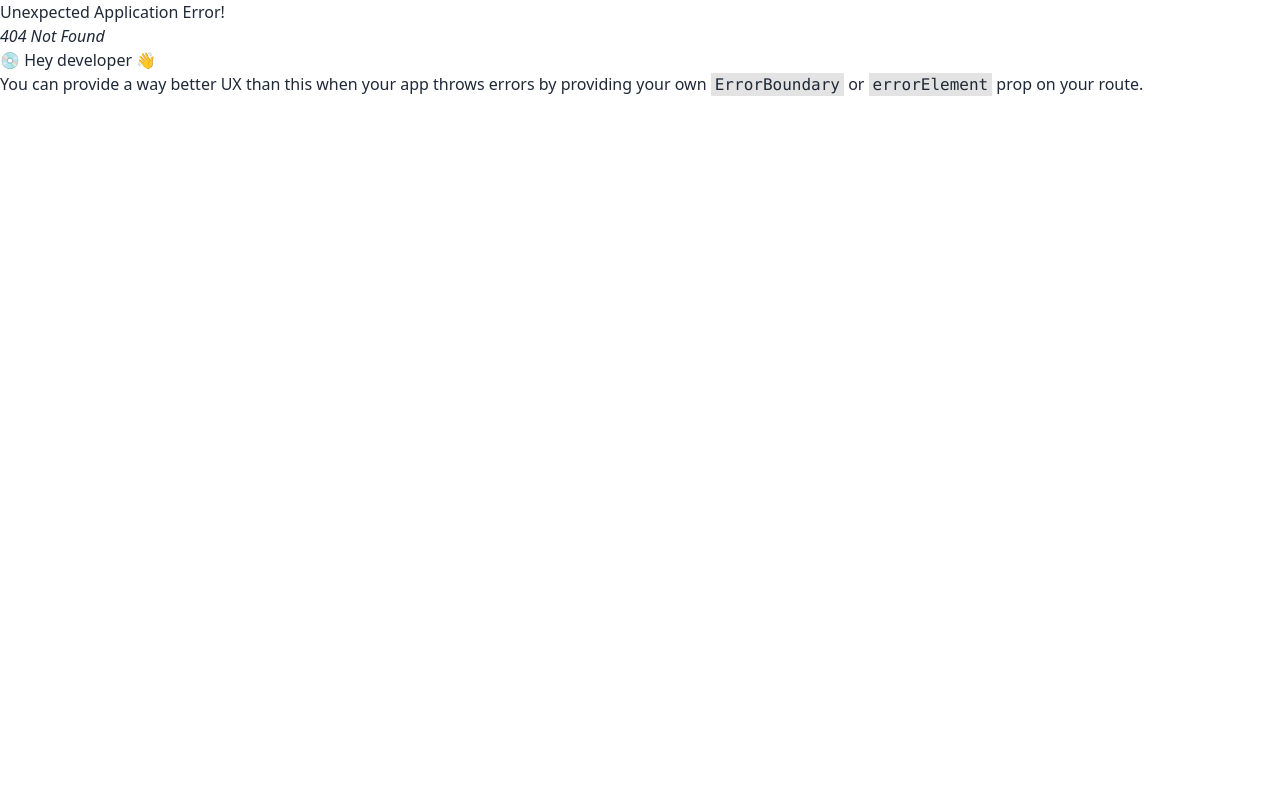
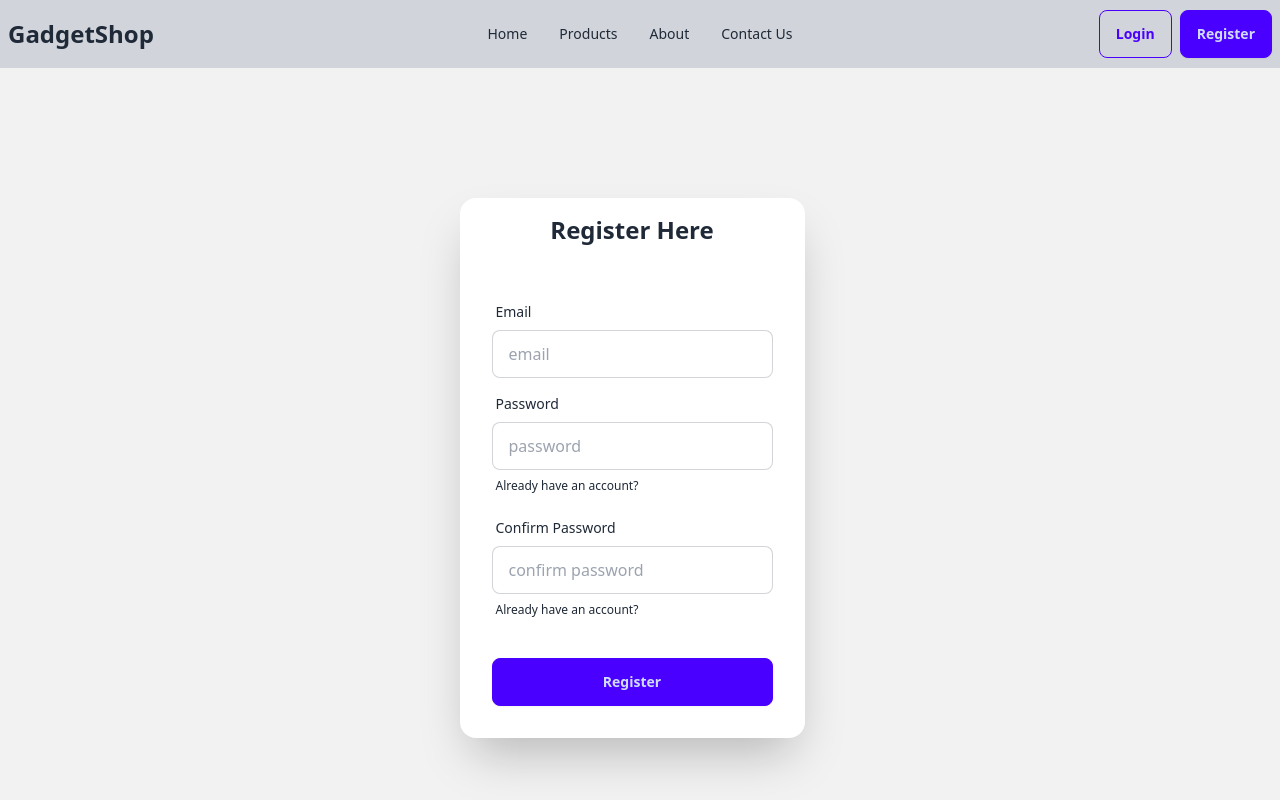
Before and after one commit to NihanShahriarPalock/GadgetShop, a React (Vite) app in the folder Client/: page /register in a window 1280 px wide. Before the commit this address had no page. Shown: the top 800 px of the page. Built offline with nearby package versions, Linux system fonts and the light colour scheme.

Commit message:
Login Register Static page

```diff
--- a/Client/src/components/Navbar.jsx
+++ b/Client/src/components/Navbar.jsx
@@ -1,9 +1,9 @@
 
-
+import { Link, NavLink } from "react-router-dom";
 const Navbar = () => {
   return (
     <>
-      <div className='navbar bg-base-100'>
+      <div className='navbar bg-gray-300'>
         <div className='navbar-start'>
           <div className='dropdown'>
             <div tabIndex={0} role='button' className='btn btn-ghost lg:hidden'>
@@ -25,54 +25,48 @@ const Navbar = () => {
               tabIndex={0}
               className='menu menu-sm dropdown-content bg-base-100 rounded-box z-[1] mt-3 w-52 p-2 shadow'>
               <li>
-                <a>Item 1</a>
+                <NavLink to='/'>Home</NavLink>
               </li>
               <li>
-                <a>Parent</a>
-                <ul className='p-2'>
-                  <li>
-                    <a>Submenu 1</a>
-                  </li>
-                  <li>
-                    <a>Submenu 2</a>
-                  </li>
-                </ul>
+                <NavLink to='/products'>Products</NavLink>
               </li>
               <li>
-                <a>Item 3</a>
+                <NavLink to='/about'>About</NavLink>
+              </li>
+              <li>
+                <NavLink to='/contact-us'>Contact Us</NavLink>
               </li>
             </ul>
           </div>
-          <a className='btn btn-ghost text-xl'>daisyUI</a>
+          <h1 className='font-bold text-2xl'>GadgetShop</h1>
         </div>
         <div className='navbar-center hidden lg:flex'>
           <ul className='menu menu-horizontal px-1'>
             <li>
-              <a>Item 1</a>
+              <NavLink to='/'>Home</NavLink>
             </li>
             <li>
-              <details>
-                <summary>Parent</summary>
-                <ul className='p-2'>
-                  <li>
-                    <a>Submenu 1</a>
-                  </li>
-                  <li>
-                    <a>Submenu 2</a>
-                  </li>
-                </ul>
-              </details>
+              <NavLink to='/products'>Products</NavLink>
             </li>
             <li>
-              <a>Item 3</a>
+              <NavLink to='/about'>About</NavLink>
+            </li>
+            <li>
+              <NavLink to='/contact-us'>Contact Us</NavLink>
             </li>
           </ul>
         </div>
         <div className='navbar-end'>
-          <a className='btn'>Button</a>
+          <div className='flex items-center gap-2'>
+            <Link to='/login'>
+              <button className='btn btn-primary btn-outline'>Login</button>
+            </Link>
+            <Link to='/register'>
+              <button className='btn btn-primary'>Register</button>
+            </Link>
+          </div>
         </div>
-          </div>
-
+      </div>
     </>
   );
 }
--- /dev/null
+++ b/Client/src/pages/About.jsx
@@ -0,0 +1,9 @@
+
+
+const About = () => {
+  return (
+    <div>About</div>
+  )
+}
+
+export default About
--- /dev/null
+++ b/Client/src/pages/Contact.jsx
@@ -0,0 +1,9 @@
+
+
+const Contact = () => {
+  return (
+    <div>Contact</div>
+  )
+}
+
+export default Contact
--- /dev/null
+++ b/Client/src/pages/Login.jsx
@@ -0,0 +1,49 @@
+import { Link } from "react-router-dom";
+
+
+const Login = () => {
+  return (
+    <div className='hero bg-base-200 min-h-screen'>
+      <div className='hero-content flex-col lg:flex-row-reverse'>
+        <div className='text-center lg:text-left'></div>
+        <div className='card bg-base-100 w-full max-w-sm shrink-0 shadow-2xl'>
+          <h1 className='text-2xl font-bold text-center py-4'>Login Now</h1>
+          <form className='card-body'>
+            <div className='form-control'>
+              <label className='label'>
+                <span className='label-text'>Email</span>
+              </label>
+              <input
+                type='email'
+                placeholder='email'
+                className='input input-bordered'
+                required
+              />
+            </div>
+            <div className='form-control'>
+              <label className='label'>
+                <span className='label-text'>Password</span>
+              </label>
+              <input
+                type='password'
+                placeholder='password'
+                className='input input-bordered'
+                required
+              />
+              <label className='label'>
+                <Link to='/register' className='label-text-alt link link-hover '>
+                  Need Register !
+                </Link>
+              </label>
+            </div>
+            <div className='form-control mt-6'>
+              <button className='btn btn-primary'>Login </button>
+            </div>
+          </form>
+        </div>
+      </div>
+    </div>
+  );
+}
+
+export default Login
--- /dev/null
+++ b/Client/src/pages/Products.jsx
@@ -0,0 +1,9 @@
+
+
+const Products = () => {
+  return (
+    <div>Products</div>
+  )
+}
+
+export default Products
--- /dev/null
+++ b/Client/src/pages/Register.jsx
@@ -0,0 +1,69 @@
+import { Link } from "react-router-dom";
+
+
+const Register = () => {
+  return (
+    <div>
+      <div className='hero bg-base-200 min-h-screen'>
+        <div className='hero-content flex-col lg:flex-row-reverse'>
+          <div className='text-center lg:text-left'></div>
+          <div className='card bg-base-100 w-full max-w-sm shrink-0 shadow-2xl'>
+            <h1 className='text-2xl font-bold text-center py-4'>
+              Register Here
+            </h1>
+            <form className='card-body'>
+              <div className='form-control'>
+                <label className='label'>
+                  <span className='label-text'>Email</span>
+                </label>
+                <input
+                  type='email'
+                  placeholder='email'
+                  className='input input-bordered'
+                  required
+                />
+              </div>
+              <div className='form-control'>
+                <label className='label'>
+                  <span className='label-text'>Password</span>
+                </label>
+                <input
+                  type='password'
+                  placeholder='password'
+                  className='input input-bordered'
+                  required
+                />
+                <label className='label'>
+                  <Link to='/login' className='label-text-alt link link-hover '>
+                    Already have an account?
+                  </Link>
+                </label>
+              </div>
+              <div className='form-control'>
+                <label className='label'>
+                  <span className='label-text'>Confirm Password</span>
+                </label>
+                <input
+                  type='password'
+                  placeholder='confirm password'
+                  className='input input-bordered'
+                  required
+                />
+                <label className='label'>
+                  <Link to='/login' className='label-text-alt link link-hover '>
+                    Already have an account?
+                  </Link>
+                </label>
+              </div>
+              <div className='form-control mt-6'>
+                <button className='btn btn-primary'>Register </button>
+              </div>
+            </form>
+          </div>
+        </div>
+      </div>
+    </div>
+  );
+}
+
+export default Register
```
Also changed, not shown: Client/src/routes/routes.jsx (+27 -4 lines).
